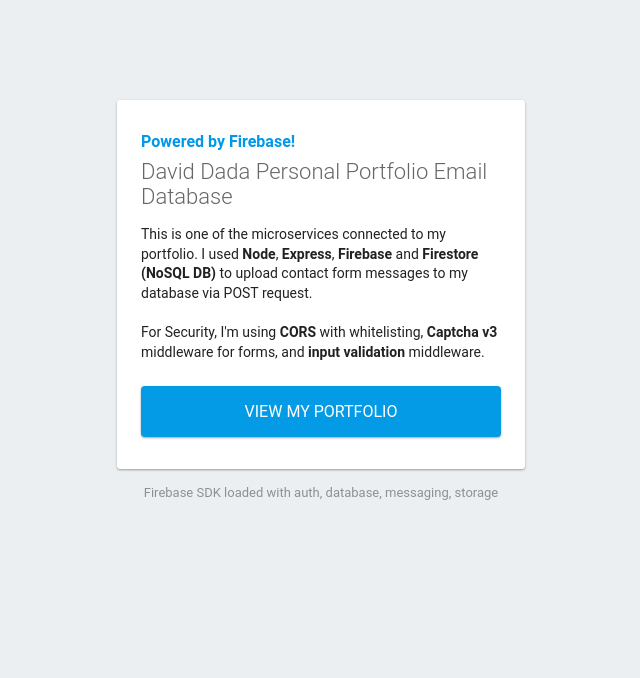
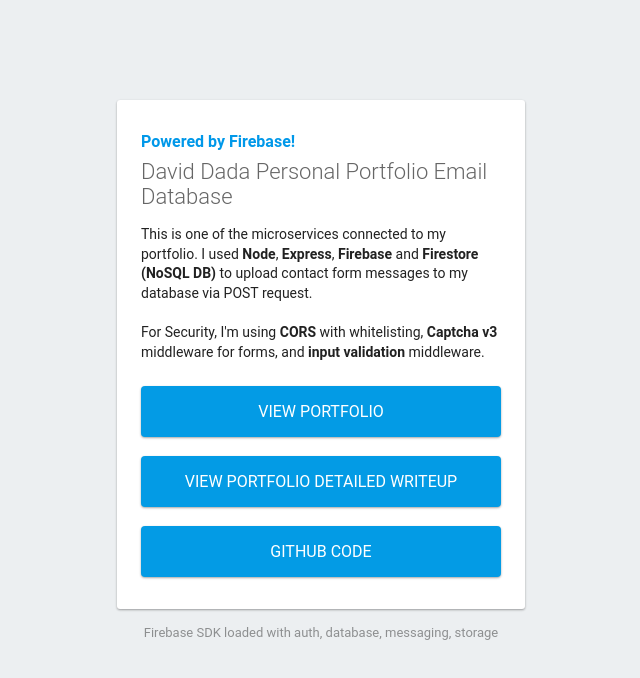
Before and after one commit to Dada-Tech/portfolio-emailer-firebase, a plain HTML site: page public/index.html in a window 1280 px wide. Shown: the whole page, without its empty margins (319-959 px from the left). Drawn offline with Linux system fonts and the light colour scheme; some packages are replaced by stand-ins of ours.

Commit message:
added portfolio writeup button and github button

```diff
--- a/public/index.html
+++ b/public/index.html
@@ -36,7 +36,11 @@
   <h1>David Dada Personal Portfolio Email Database</h1>
   <p>This is one of the microservices connected to my portfolio.
     I used <strong>Node</strong>, <strong>Express</strong>, <strong>Firebase</strong> and <strong>Firestore (NoSQL DB)</strong> to upload contact form messages to my database via POST request.<br><br>For Security, I'm using <strong>CORS</strong> with whitelisting, <strong>Captcha v3</strong> middleware for forms, and <strong>input validation</strong> middleware.</p>
-  <a href="https://dadadavid.com">View my Portfolio</a>
+  <a href="https://dadadavid.com">View Portfolio</a>
+  <br>
+  <a href="https://gist.github.com/Dada-Tech/4d651450e20f1267ce77dc26981ad7a3">View Portfolio Detailed Writeup</a>
+  <br>
+  <a href="https://github.com/Dada-Tech/portfolio-emailer-firebase">Github Code</a>
 </div>
 <p id="load">Firebase SDK Loading&hellip;</p>
 
```
